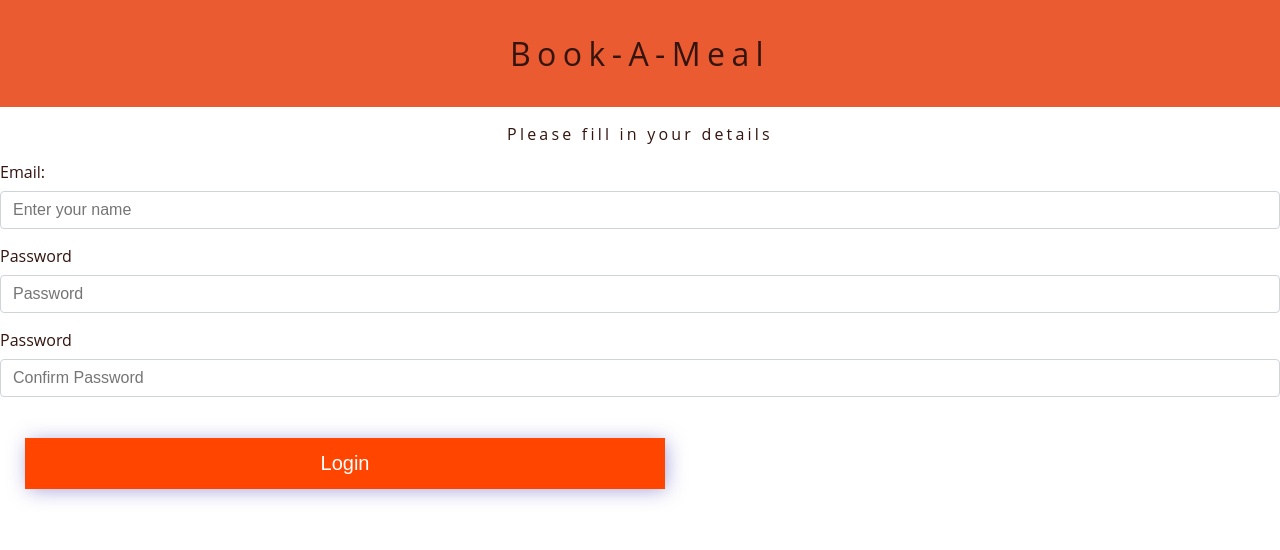
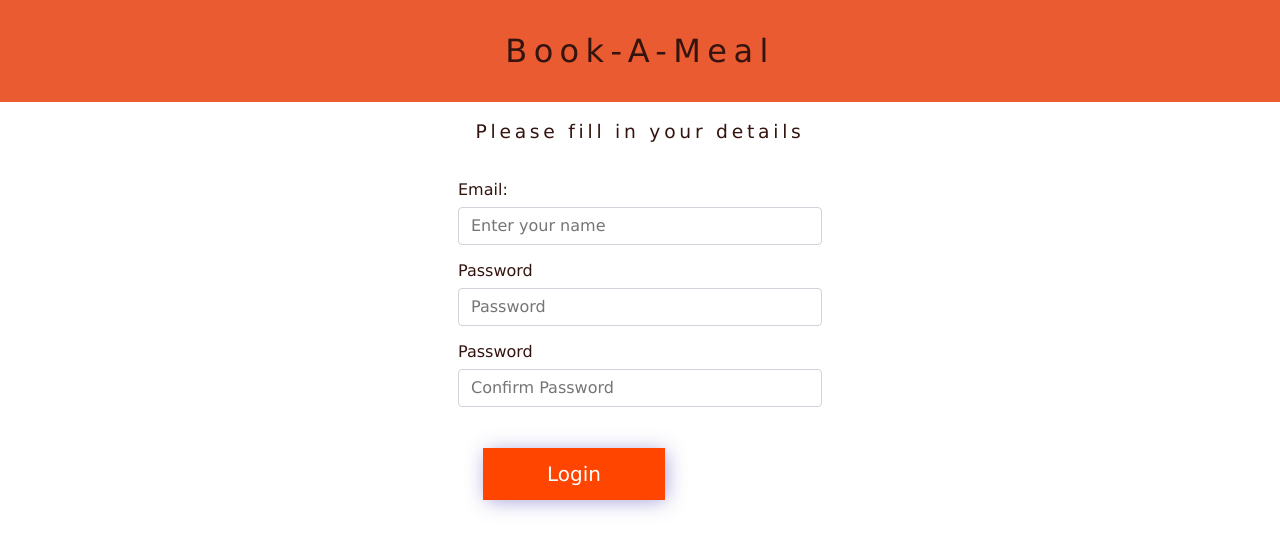
Before and after one commit to Frediflexta/Book-A-Meal, a plain HTML site: page ui_template/signup.html in a window 1280 px wide. Drawn offline with Linux system fonts and the light colour scheme.

Commit message:
made the font the same all over the body of the html files and tweaked the position of my forms(still needs tweaking)

```diff
--- a/ui_template/signup.html
+++ b/ui_template/signup.html
@@ -11,11 +11,12 @@
     <body>
         <header>
             <h1>Book-A-Meal</h1>
-            <h4>Please fill in your details</h4>
+            <h3>Please fill in your details</h3>
         </header>
 
         <!--form to login with -->
-        <form>
+        <section class="login_form">
+            <form>
 
             <div class="form-row">
                 <label for="name">Email:</label>
@@ -35,8 +36,7 @@
                 </button>
             </a>
         </form>
-
-
+        </section>
 
     </body>
 </html>
--- a/ui_template/style.css
+++ b/ui_template/style.css
@@ -12,8 +12,10 @@ body {
     height: 100%;
     overflow-y: scroll;
     /*overflow-x: hidden;*/
-    font-family: "Open Sans", sans-serif;
+}
 
+body *{
+  font-family: "Whitney SSm A", "Whitney SSm B", "Lucida Grande", "Lucida Sans Unicode", Tahoma, sans-serif;
 }
 
 h1 {
@@ -126,6 +128,15 @@ button:hover{
   border-radius: .25rem;
   transition: border-color .15s ease-in-out,box-shadow .15s ease-in-out;
 }
+
+.login_form {
+  position: absolute;
+  margin-left: auto;
+  margin-right: auto;
+  left: 0;
+  right: 0;
+}
+
 label {
   display: inline-block;
   margin-bottom: .5rem;
@@ -182,7 +193,6 @@ section {
   color: #33140e;
   margin: 10px;
   padding: 10px;
-  font-family: "Open Sans", sans-serif;;
 }
 
 /*table*/
```
Also changed, not shown: ui_template/customer_dashboard.html (+12 -4 lines), ui_template/landing_page.html (+2 -0 lines).
